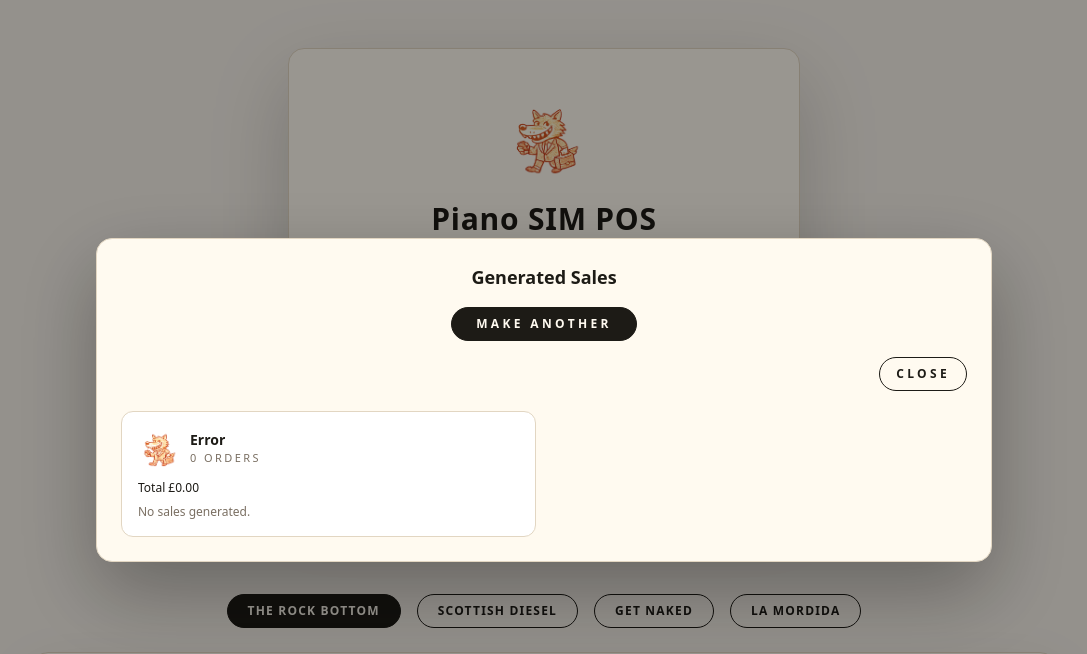
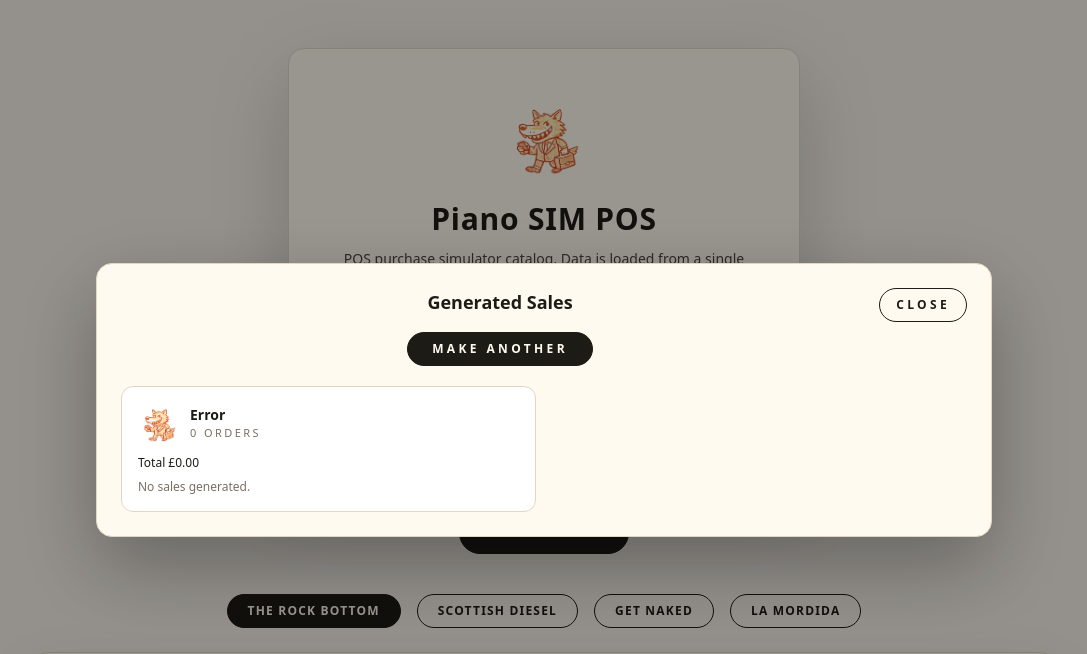
Before and after one commit to UnlikeOtherAI/PianoPOSSimulator, a website: page API/public/index.html in a window 1280 px wide. Both pictures are taken after a click on the button "MAKE SALE". Shown: the top 654 px of the page, without its empty margins (96-1183 px from the left). Drawn offline with nearby package versions, Linux system fonts and the light colour scheme; no server answers.

Commit message:
fix(ui): move sale modal close to top right

```diff
--- a/API/public/index.html
+++ b/API/public/index.html
@@ -152,7 +152,8 @@
       class="fixed inset-0 z-50 hidden items-center justify-center bg-black/40 px-6"
     >
       <div class="w-full max-w-4xl rounded-2xl border border-[#e2d6c2] bg-[#fffaf0] p-6 shadow-[0_30px_80px_rgba(0,0,0,0.3)]">
-        <div class="flex flex-col items-center gap-4">
+        <div class="flex items-start justify-between">
+          <div class="flex flex-1 flex-col items-center gap-4">
             <h3 class="text-lg font-semibold text-[#1d1b16]">Generated Sales</h3>
             <button
               id="make-another-sale"
@@ -162,7 +163,6 @@
               Make Another
             </button>
           </div>
-        <div class="mt-4 flex justify-end">
           <button
             id="close-sale-modal"
             class="rounded-full border border-[#1d1b16] px-4 py-2 text-xs font-semibold uppercase tracking-[0.28em] text-[#1d1b16]"
```
Lines whose indentation alone changed are shown as unchanged.
